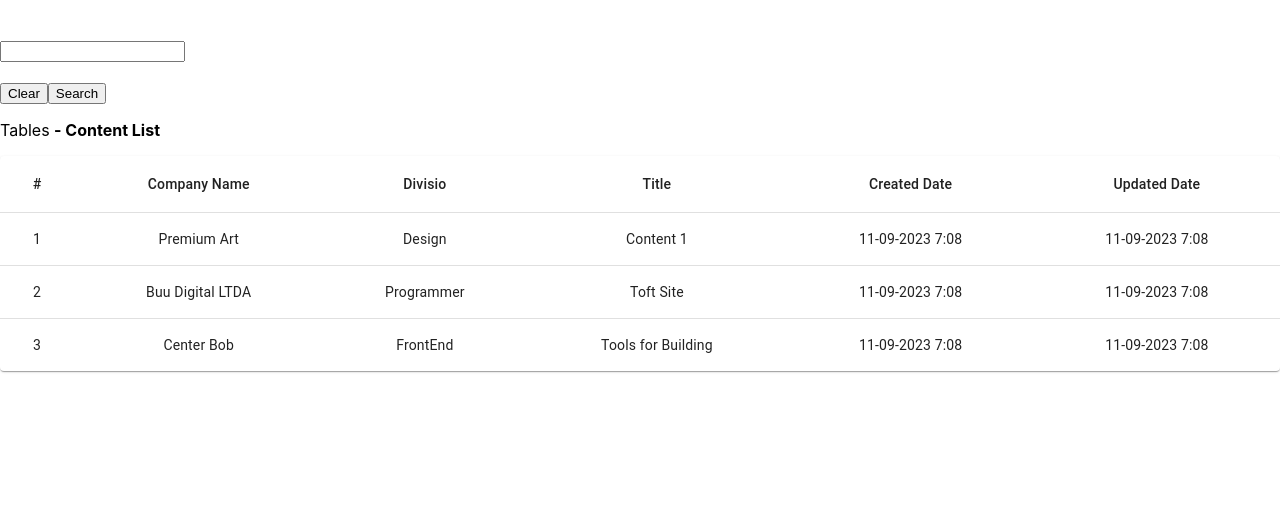
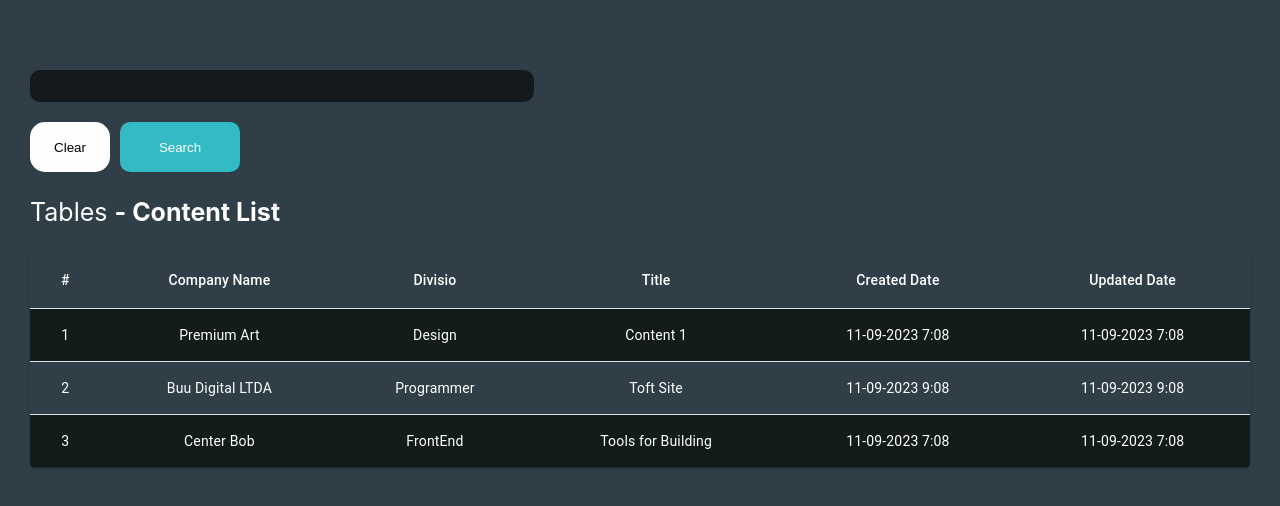
Before and after one commit to HelloWounderworld/reactjs-first-project, a React (Create React App) app: page /content in a window 1280 px wide. Shown: the top 506 px of the page. Built offline with nearby package versions, Linux system fonts and the light colour scheme.

Commit message:
Almost Finish

```diff
--- /dev/null
+++ b/src/components/ContentList/index.jsx
@@ -0,0 +1,33 @@
+import * as React from 'react';
+import TableCell from '@mui/material/TableCell';
+import TableRow from '@mui/material/TableRow';
+import '../../styles/contentlist.css';
+
+export const ContentList = ({id, company, division, title, createdDate, updatedDate}) => {
+    return ( (id%2===1) ?
+        <TableRow
+            key={id}
+            sx={{ '&:last-child td, &:last-child th': { border: 0 } }}
+            className="css-34nofg-MuiTableRow-root-Pair "
+        >
+            <TableCell component="th" scope="row" align="center">{id}</TableCell>
+            <TableCell align="center">{company}</TableCell>
+            <TableCell align="center">{division}</TableCell>
+            <TableCell align="center">{title}</TableCell>
+            <TableCell align="center">{createdDate}</TableCell>
+            <TableCell align="center">{updatedDate}</TableCell>
+        </TableRow>
+        :
+        <TableRow
+            key={id}
+            sx={{ '&:last-child td, &:last-child th': { border: 0 } }}
+        >
+            <TableCell component="th" scope="row" align="center">{id}</TableCell>
+            <TableCell align="center">{company}</TableCell>
+            <TableCell align="center">{division}</TableCell>
+            <TableCell align="center">{title}</TableCell>
+            <TableCell align="center">{createdDate}</TableCell>
+            <TableCell align="center">{updatedDate}</TableCell>
+        </TableRow>
+    );
+}
--- a/src/styles/content.css
+++ b/src/styles/content.css
@@ -1,13 +1,108 @@
 body {
-    margin: 0;
+    margin: 30px;
     font-family: -apple-system, BlinkMacSystemFont, 'Segoe UI', 'Roboto', 'Oxygen',
       'Ubuntu', 'Cantarell', 'Fira Sans', 'Droid Sans', 'Helvetica Neue',
       sans-serif;
     -webkit-font-smoothing: antialiased;
     -moz-osx-font-smoothing: grayscale;
+    background-color: #2f3e47;
 }
 
 code {
     font-family: source-code-pro, Menlo, Monaco, Consolas, 'Courier New',
       monospace;
 }
+
+.tableContentList {
+  color: rgb(255 255 255);
+  font-size: 25px;
+}
+
+.css-1ndpvdd-MuiTableCell-root {
+  font-family: "Roboto","Helvetica","Arial",sans-serif;
+  font-weight: 500;
+  font-size: 0.875rem;
+  line-height: 1.5rem;
+  letter-spacing: 0.01071em;
+  display: table-cell;
+  vertical-align: inherit;
+  border-bottom: 1px solid rgba(224, 224, 224, 1);
+  text-align: center;
+  padding: 16px;
+  color: rgb(255 255 255)!important;
+}
+
+.css-1yhpg23-MuiTableCell-root {
+  font-family: "Roboto","Helvetica","Arial",sans-serif;
+  font-weight: 400;
+  font-size: 0.875rem;
+  line-height: 1.43;
+  letter-spacing: 0.01071em;
+  display: table-cell;
+  vertical-align: inherit;
+  border-bottom: 1px solid rgba(224, 224, 224, 1);
+  text-align: center;
+  padding: 16px;
+  color: rgb(255 255 255)!important;
+}
+
+.css-11xur9t-MuiPaper-root-MuiTableContainer-root {
+  background-color: #2f3e47 !important;
+  color: rgb(255 255 255) !important;
+  -webkit-transition: box-shadow 300ms cubic-bezier(0.4, 0, 0.2, 1) 0ms;
+  transition: box-shadow 300ms cubic-bezier(0.4, 0, 0.2, 1) 0ms;
+  border-radius: 4px;
+  box-shadow: 0px 2px 1px -1px rgba(0,0,0,0.2), 0px 1px 1px 0px rgba(0,0,0,0.14), 0px 1px 3px 0px rgba(0,0,0,0.12);
+  width: 100%;
+  overflow-x: auto;
+}
+
+.searchBar {
+  width: 500px;
+  height: 30px;
+  border-radius: 10px;
+  background-color: rgba(20,25,29,255);
+  color: rgb(255 255 255);
+  font-size: 20px;
+  border: none;
+}
+
+.clearBtn{
+  background-color: #fefefe;
+  width: 80px;
+  height: 50px;
+  border-radius: 15px;
+  margin-right: 10px;
+  border: none;
+}
+
+.searchBtn {
+  background-color: #33bac5;
+  color:#fefefe;
+  width: 120px;
+  height: 50px;
+  border-radius: 10px;
+  border: none;
+  text-align: center !important;
+}
+
+.selectedColumn {
+  color: rgb(255 255 255);
+  font-size: 20px;
+}
+
+.nameColumn {
+  color: rgb(255, 25, 4);
+  font-size: 20px;
+}
+
+.disableSelection {
+  background-color: #65f456;
+  color:rgba(0,0,0);
+  font-weight: bold;
+  font-size: 15px;
+  width: 150px;
+  height: 50px;
+  border-radius: 10px;
+  border: none;
+}
--- /dev/null
+++ b/src/styles/contentlist.css
@@ -0,0 +1,7 @@
+.css-34nofg-MuiTableRow-root-Pair {
+    color: rgb(255 255 255)!important;
+    background-color: #131b1b;
+    display: table-row;
+    vertical-align: middle;
+    outline: 0;
+}
--- a/src/templates/Content/index.jsx
+++ b/src/templates/Content/index.jsx
@@ -6,7 +6,8 @@ import TableContainer from '@mui/material/TableContainer';
 import TableHead from '@mui/material/TableHead';
 import TableRow from '@mui/material/TableRow';
 import Paper from '@mui/material/Paper';
-// import '../../content.css';
+import { ContentList } from '../../components/ContentList'
+import '../../styles/content.css';
 
 
 export default class BasicTable extends React.Component {
@@ -25,8 +26,8 @@ export default class BasicTable extends React.Component {
                 company: 'Buu Digital LTDA',
                 division: 'Programmer',
                 title: 'Toft Site',
-                createdDate: '11-09-2023 7:08',
-                updatedDate: '11-09-2023 7:08'
+                createdDate: '11-09-2023 9:08',
+                updatedDate: '11-09-2023 9:08'
                 },
                 {
                 id: 3,
@@ -60,7 +61,9 @@ export default class BasicTable extends React.Component {
     }
 
     searchBtn = () => {
-        let newList = this.state.listData.filter(content => {
+        console.log(this.state.searchValue);
+
+        let newList = this.listSave.filter(content => {
             if (this.state.whichColumn !== '') {
                 return content[this.state.whichColumn].toLowerCase().includes(this.state.searchValue.toLowerCase());
             } else {
@@ -90,22 +93,23 @@ export default class BasicTable extends React.Component {
                 <input
                     onChange={this.handleChange}
                     value={searchValue}
+                    className="searchBar"
                 />
                 <br/>
                 <br/>
-                <button onClick={this.clearBtn}>Clear</button>
-                <button type="search" onClick={this.searchBtn}>Search</button>
-                <p>Tables <b>- Content List</b></p>
+                <button onClick={this.clearBtn} className="clearBtn">Clear</button>
+                <button type="search" onClick={this.searchBtn} className="searchBtn">Search</button>
+                <p className="tableContentList">Tables <b>- Content List</b></p>
                 {whichColumn !== '' && (
                     <div>
-                        <p>Column {rowNames[whichColumn]} Selected</p>
-                        <button onClick={this.disableSelectionColumn}>Disable Selection Column</button>
+                        <p className="selectedColumn">Column <b className="nameColumn">{rowNames[whichColumn]}</b> Selected</p>
+                        <button onClick={this.disableSelectionColumn} className="disableSelection">Disable Selection</button>
                     </div>
                 )}
-                <TableContainer component={Paper}>
+                <TableContainer component={Paper} className="TableCustomize">
                     <Table sx={{ minWidth: 650 }} aria-label="simple table">
                         <TableHead>
-                            <TableRow>
+                            <TableRow className="rowNames">
                                 <TableCell align="center" onClick={() => this.handleClick('id')}>#</TableCell>
                                 <TableCell align="center" onClick={() => this.handleClick('company')}>Company Name</TableCell>
                                 <TableCell align="center" onClick={() => this.handleClick('division')}>Divisio</TableCell>
@@ -116,19 +120,15 @@ export default class BasicTable extends React.Component {
                         </TableHead>
                         <TableBody>
                             {listData.map((row) => (
-                                <TableRow
-                                key={row.id}
-                                sx={{ '&:last-child td, &:last-child th': { border: 0 } }}
-                                >
-                                <TableCell component="th" scope="row" align="center">
-                                    {row.id}
-                                </TableCell>
-                                <TableCell align="center">{row.company}</TableCell>
-                                <TableCell align="center">{row.division}</TableCell>
-                                <TableCell align="center">{row.title}</TableCell>
-                                <TableCell align="center">{row.createdDate}</TableCell>
-                                <TableCell align="center">{row.updatedDate}</TableCell>
-                                </TableRow>
+                                <ContentList
+                                    key={row.id}
+                                    id={row.id}
+                                    company={row.company}
+                                    division={row.division}
+                                    title={row.title}
+                                    createdDate={row.createdDate}
+                                    updatedDate={row.updatedDate}
+                                />
                             ))}
                         </TableBody>
                     </Table>
--- a/src/templates/Home/App.css
+++ b/src/templates/Home/App.css
@@ -21,7 +21,7 @@
   align-items: center;
   justify-content: center;
   font-size: calc(10px + 2vmin);
-  color: white;
+  color: rgb(255 255 255);
 }
 
 .App-link {
```
